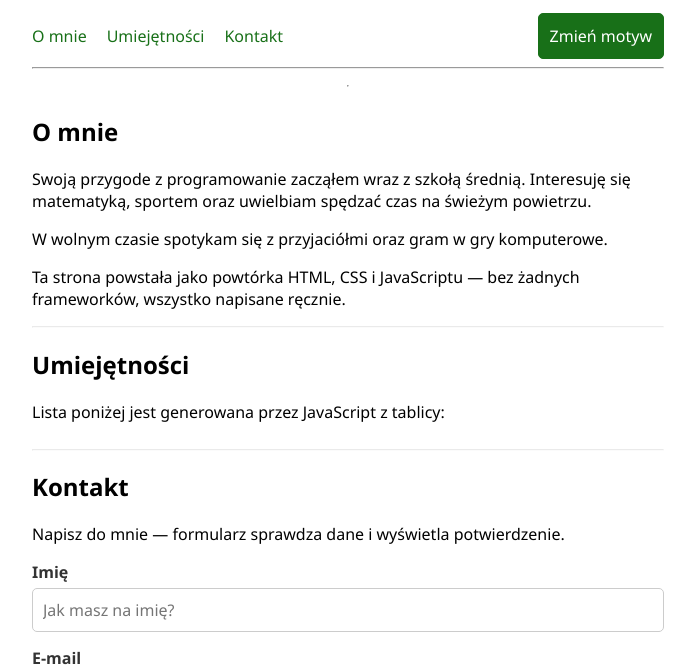
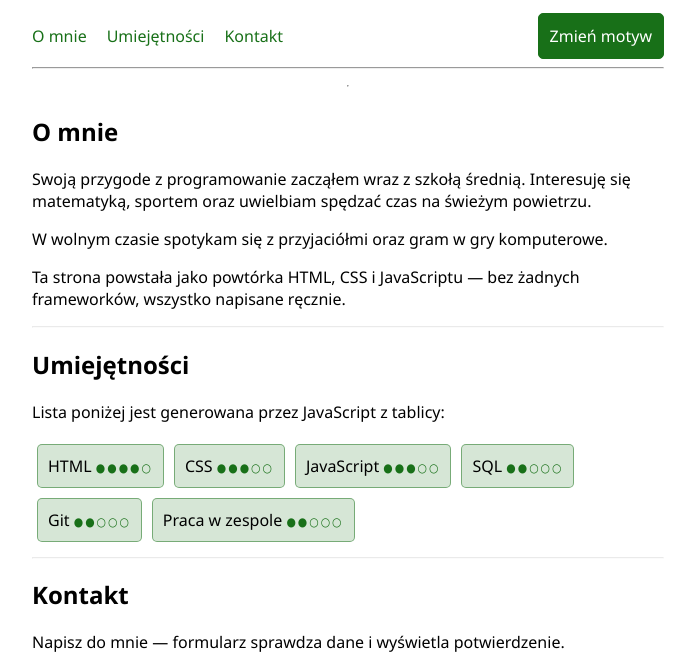
Before and after one commit to jeryszka/web-dev, a plain HTML site: page zadanieES6/index.html in a window 1280 px wide. Shown: the part 141-807 px from the top of the page, without its empty margins (292-987 px from the left). Drawn offline with Linux system fonts and the light colour scheme.

Commit message:
lista umiejetnosci budowana przez map

```diff
--- a/zadanieES6/index.html
+++ b/zadanieES6/index.html
@@ -39,7 +39,7 @@
         <section id="skills">
             <h2>Umiejętności</h2>
             <p>Lista poniżej jest generowana przez JavaScript z tablicy:</p>
-            <ul id="skillList"></ul>
+            <ul id="lista-umiejetnosci"></ul>
             <hr>
         </section>
 
@@ -88,7 +88,6 @@
             2026 — Grzegorz Jercha. Zadanie MB3 z przedmiotu Programowanie aplikacji zaawansowanych webowych.
         </div>
     </footer>
-    <script src="dane.js"></script>
     <script type="module" src="script.js"></script>
 </body>
 </html>
--- a/zadanieES6/script.js
+++ b/zadanieES6/script.js
@@ -1,31 +1,26 @@
-// var skillListBox = document.getElementById("skillList");
+import { skills } from "./dane.js";
 
+const budujListe = (lista) =>
+    lista
+        .map(({ nazwa, poziom }) => `
+            <li>
+                <span class="nazwa">${nazwa}</span>
+                <span class="poziom" title="Poziom ${poziom} z 5">
+                    ${"●".repeat(poziom)}${"○".repeat(5 - poziom)}
+                </span>
+            </li>
+        `)
+        .join("");
 
-// skills.forEach((skill) => {
-//     let newSkill = document.createElement("li");
-//     newSkill.textContent = skill;
-//     newSkill.classList.add("skill-badge");
-//     skillListBox.appendChild(newSkill);
-// });
+const listaEl = document.querySelector("#lista-umiejetnosci");
 
-const Skills = (skills) => {
-    return skills.map( ({nazwa, poziom}) => `
-    <li>${nazwa} - ${poziom}</li>`
-    ).join("");
-}
-
-document.querySelector("#skillList").innerHTML = Skills(skills);
+listaEl.innerHTML = budujListe(skills);
 
 const form = document.getElementById("contactForm");
 const komunikatBox = document.getElementById("komunikat");
 
 form.addEventListener("submit", (event) => {
     event.preventDefault();
-
-    // const name = document.getElementById("name").value.trim();
-    // const email = document.getElementById("email").value.trim();
-    // const topic = document.getElementById("topic").value;
-    // const message = document.getElementById("message").value.trim();
 
     const dane = Object.fromEntries(new FormData(form));
 
--- a/zadanieES6/style.css
+++ b/zadanieES6/style.css
@@ -52,7 +52,7 @@ footer{
     color: grey;
 }
 
-#skillList {
+#lista-umiejetnosci {
     display: flex;
     flex-wrap: wrap;
     justify-content: flex-start;
@@ -173,3 +173,9 @@ body.dark-theme .changeColorButton:hover {
     background-color: transparent;
     color: #4ade80;
 }
+
+#lista-umiejetnosci .poziom {
+    font-size: 12px;
+    letter-spacing: 2px;
+    color: rgb(24, 112, 24);
+}
```
